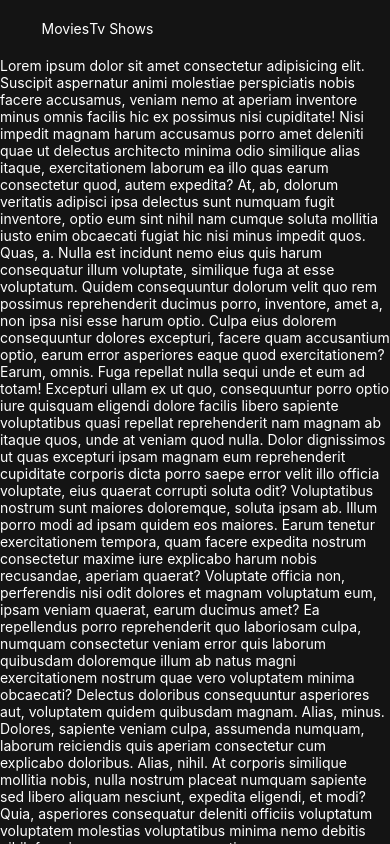
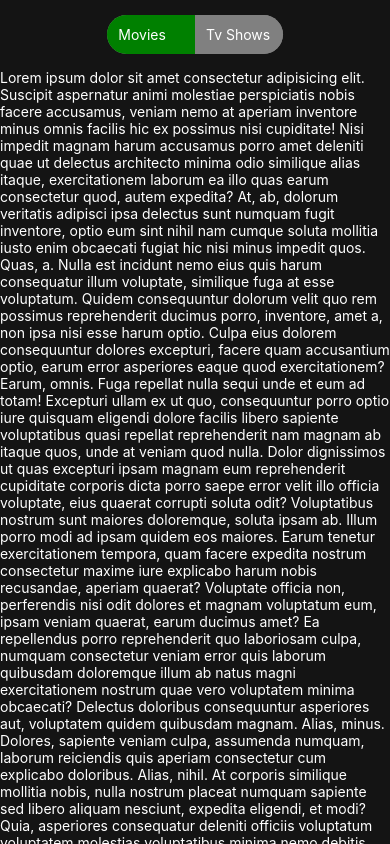
Before and after one commit to Hussein-omar-osman/rnmovieapp, a React Native app: screen / in a window 390 px wide. Built offline with nearby package versions, Linux system fonts and the light colour scheme; no server answers.

Commit message:
switched between tv shows and movies

```diff
--- a/App.js
+++ b/App.js
@@ -16,12 +16,12 @@ import Tvs from './src/screens/Tvs';
 
 const App = () => {
   const isDarkMode = useColorScheme() === 'light';
-  const [type, setType] = useState('movies');
+  const [type, setType] = useState(true);
   console.log('hello world');
   return (
     <View style={styles.main}>
       <StatusBar barStyle={'light-content'} />
-      {type === 'movies' ? (
+      {type ? (
         <Movies type={type} setType={setType} />
       ) : (
         <Tvs type={type} setType={setType} />
--- a/src/components/SlideShow.js
+++ b/src/components/SlideShow.js
@@ -1,4 +1,4 @@
-import {TouchableOpacity, Image} from 'react-native';
+import {TouchableOpacity, Image, ActivityIndicator, View} from 'react-native';
 import React from 'react';
 import Animated, {
   useAnimatedScrollHandler,
@@ -7,12 +7,18 @@ import Animated, {
 
 const {width, height} = Dimensions.get('window');
 
-const SlideShow = ({listImages}) => {
+const SlideShow = ({listImages, loading}) => {
   const translateX = useSharedValue(0);
   const scrollHandler = useAnimatedScrollHandler(event => {
     translateX.value = event.contentOffset.x;
   });
   return (
+    <>
+      {loading ? (
+        <View style={styles.loadingImage}>
+          <ActivityIndicator />
+        </View>
+      ) : (
         <Animated.ScrollView
           horizontal
           pagingEnabled
@@ -28,6 +34,8 @@ const SlideShow = ({listImages}) => {
             </TouchableOpacity>
           ))}
         </Animated.ScrollView>
+      )}
+    </>
   );
 };
 
@@ -45,4 +53,10 @@ const styles = StyleSheet.create({
     // borderColor: 'green',
     // borderWidth: 9,
   },
+  loadingImage: {
+    width: width,
+    height: height - 270,
+    justifyContent: 'center',
+    alignItems: 'center',
+  },
 });
--- /dev/null
+++ b/src/components/TypeSwitcher.js
@@ -0,0 +1,60 @@
+import {StyleSheet, Text, TouchableOpacity, View} from 'react-native';
+import React, {useState} from 'react';
+
+const TypeSwitcher = ({type, setType}) => {
+  console.log(type);
+  return (
+    <View style={styles.selectWrapper}>
+      <View style={styles.select}>
+        <TouchableOpacity
+          onPress={() => setType(true)}
+          style={[
+            styles.singleSelected,
+            {backgroundColor: type ? 'green' : 'grey'},
+          ]}>
+          <Text style={styles.textColor}>Movies</Text>
+        </TouchableOpacity>
+        <TouchableOpacity
+          onPress={() => setType(false)}
+          style={[
+            styles.singleUnSelected,
+            {backgroundColor: type ? 'grey' : 'green'},
+          ]}>
+          <Text style={styles.textColor}>Tv Shows</Text>
+        </TouchableOpacity>
+      </View>
+    </View>
+  );
+};
+
+export default TypeSwitcher;
+
+const styles = StyleSheet.create({
+  selectWrapper: {
+    justifyContent: 'center',
+    alignItems: 'center',
+    marginVertical: 15,
+  },
+  select: {
+    width: '45%',
+    flexDirection: 'row',
+    alignItems: 'center',
+    backgroundColor: 'grey',
+    borderRadius: 20,
+  },
+  singleSelected: {
+    padding: 11,
+    flex: 1,
+    borderTopLeftRadius: 20,
+    borderBottomLeftRadius: 20,
+  },
+  singleUnSelected: {
+    padding: 11,
+    flex: 1,
+    borderTopRightRadius: 20,
+    borderBottomRightRadius: 20,
+  },
+  textColor: {
+    color: 'white',
+  },
+});
--- a/src/screens/Movies.js
+++ b/src/screens/Movies.js
@@ -10,11 +10,14 @@ import {
 import React, {useEffect, useState} from 'react';
 import {getUpcomingMovies, getPopularMovies} from '../services/apiService';
 import SlideShow from '../components/SlideShow';
+import TypeSwitcher from '../components/TypeSwitcher';
 
-const Movies = () => {
+const Movies = ({type, setType}) => {
   const [movieImages, setMovieImages] = useState([]);
+  const [loading, setLoading] = useState(false);
 
   useEffect(() => {
+    setLoading(true);
     getPopularMovies()
       .then(movies => {
         let imageList = [];
@@ -26,17 +29,22 @@ const Movies = () => {
           }),
         );
         setMovieImages(imageList);
+        setLoading(false);
       })
-      .catch(e => console.error(e));
+      .catch(e => {
+        console.error(e);
+        setLoading(false);
+      });
   }, []);
   return (
     <ScrollView>
-      <SlideShow listImages={movieImages} />
+      <SlideShow
+        listImages={movieImages}
+        loading={loading}
+        setLoading={setLoading}
+      />
       <SafeAreaView>
-        <View style={styles.select}>
-          <Text style={styles.textColor}>Movies</Text>
-          <Text style={styles.textColor}>Tv Shows</Text>
-        </View>
+        <TypeSwitcher type={type} setType={setType} />
         <Text style={styles.textColor}>
           Lorem ipsum dolor sit amet consectetur adipisicing elit. Suscipit
           aspernatur animi molestiae perspiciatis nobis facere accusamus, veniam
@@ -162,13 +170,6 @@ const Movies = () => {
 export default Movies;
 
 const styles = StyleSheet.create({
-  select: {
-    width: '50%',
-    justifyContent: 'center',
-    alignItems: 'center',
-    flexDirection: 'row',
-    padding: 20,
-  },
   textColor: {
     color: 'white',
   },
--- a/src/screens/Tvs.js
+++ b/src/screens/Tvs.js
@@ -7,13 +7,15 @@ import {
 } from 'react-native';
 import React, {useEffect, useState} from 'react';
 import {getPopularTv} from '../services/apiService';
-import {styles} from '../styles/HomeStyles';
 import SlideShow from '../components/SlideShow';
+import TypeSwitcher from '../components/TypeSwitcher';
 
-const Tvs = () => {
+const Tvs = ({type, setType}) => {
   const [tvImages, setTvImages] = useState([]);
+  const [loading, setLoading] = useState(false);
 
   useEffect(() => {
+    setLoading(true);
     getPopularTv()
       .then(shows => {
         let tvList = [];
@@ -25,13 +27,22 @@ const Tvs = () => {
           }),
         );
         setTvImages(tvList);
+        setLoading(false);
       })
-      .catch(e => console.error(e));
+      .catch(e => {
+        console.error(e);
+        setLoading(false);
+      });
   }, []);
   return (
     <ScrollView>
-      <SlideShow listImages={tvImages} />
+      <SlideShow
+        listImages={tvImages}
+        loading={loading}
+        setLoading={setLoading}
+      />
       <SafeAreaView>
+        <TypeSwitcher type={type} setType={setType} />
         <Text style={{color: 'white'}}>
           Lorem ipsum dolor sit amet consectetur adipisicing elit. Suscipit
           aspernatur animi molestiae perspiciatis nobis facere accusamus, veniam
```
Lines whose indentation alone changed are shown as unchanged.
